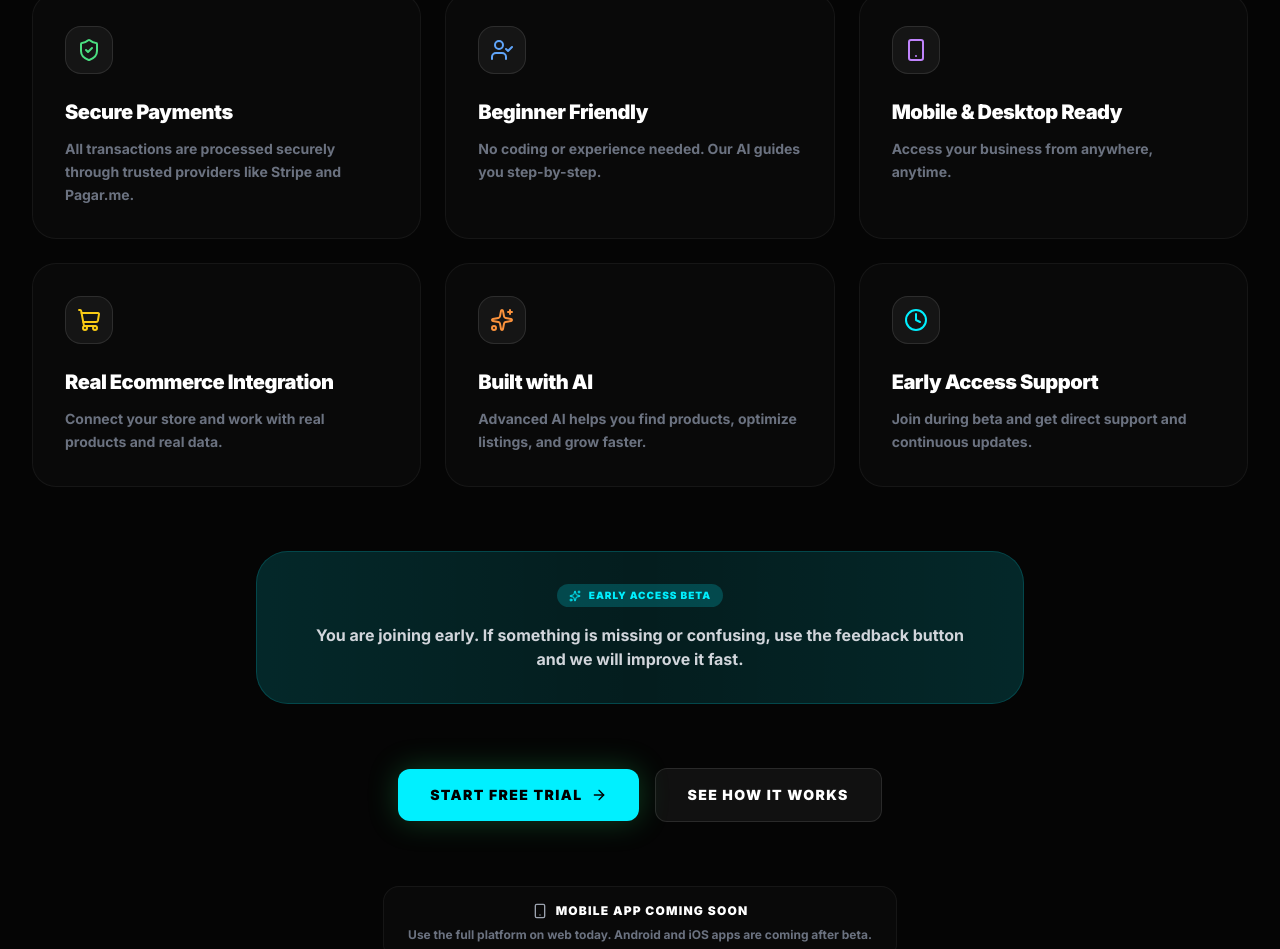
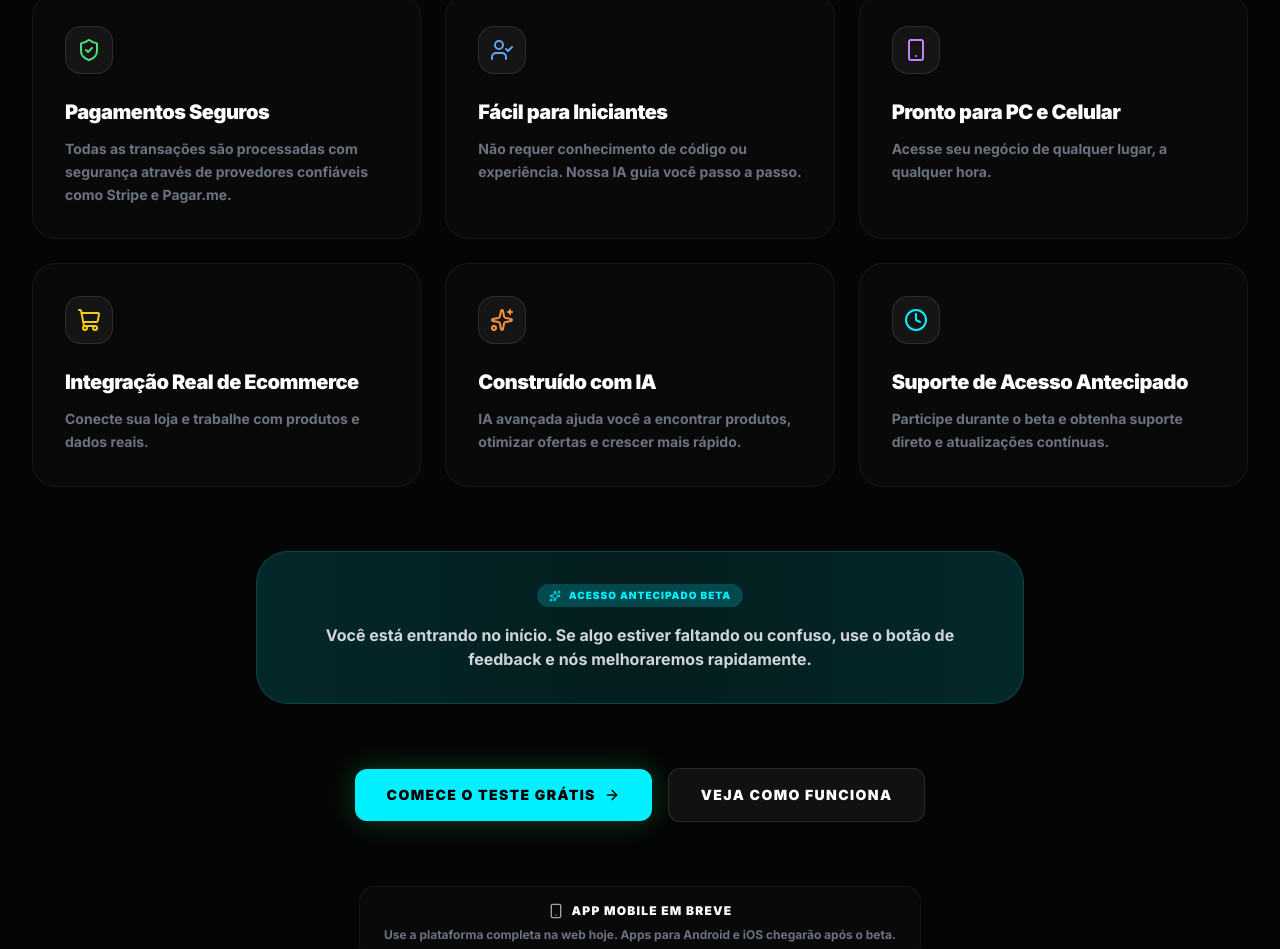
Before and after one commit to sanlaz16/ai-empire-builder, a Next.js app: page / in a window 1280 px wide. Shown: the part 1387-2336 px from the top of the page. Built offline with nearby package versions, Linux system fonts and the light colour scheme; no server answers.

Commit message:
chore: localize landing page components to PT-BR

```diff
--- a/src/components/FaqSection.tsx
+++ b/src/components/FaqSection.tsx
@@ -5,36 +5,36 @@ import { ChevronDown, MessageCircleQuestion } from 'lucide-react';
 
 const FAQS = [
     {
-        q: 'What is EmpireBuilder AI?',
-        a: 'EmpireBuilder AI is a platform that helps you create and grow an ecommerce store using artificial intelligence.'
+        q: 'O que é o EmpireBuilder IA?',
+        a: 'O EmpireBuilder IA é uma plataforma que ajuda você a criar e crescer uma loja de e-commerce usando inteligência artificial.'
     },
     {
-        q: 'Do I need experience with ecommerce?',
-        a: 'No. The platform is built for beginners and guides you through the process.'
+        q: 'Preciso de experiência com e-commerce?',
+        a: 'Não. A plataforma é desenvolvida para iniciantes e te orienta durante todo o processo.'
     },
     {
-        q: 'Do I need coding skills?',
-        a: 'No coding is required to use EmpireBuilder AI.'
+        q: 'Preciso saber programar?',
+        a: 'Nenhum conhecimento de código é necessário para usar o EmpireBuilder IA.'
     },
     {
-        q: 'How do products get into my store?',
-        a: 'You connect your ecommerce stack and import products, then EmpireBuilder helps you optimize and manage them.'
+        q: 'Como os produtos vão parar na minha loja?',
+        a: 'Você conecta sua plataforma de e-commerce e importa os produtos, e o EmpireBuilder te ajuda a otimizar e gerenciá-los.'
     },
     {
-        q: 'Do you offer a free trial?',
-        a: 'Yes. Users can start with a free trial before subscribing.'
+        q: 'Vocês oferecem teste grátis?',
+        a: 'Sim. Você pode começar com um teste gratuito antes de assinar.'
     },
     {
-        q: 'Can I use it on mobile?',
-        a: 'Yes. The platform works on mobile browsers, and mobile apps are planned after beta.'
+        q: 'Posso usar no celular?',
+        a: 'Sim. A plataforma funciona em navegadores móveis, e aplicativos para celular estão planejados após o beta.'
     },
     {
-        q: 'Is payment secure?',
-        a: 'Yes. Payments are processed through secure providers like Stripe and Pagar.me.'
+        q: 'O pagamento é seguro?',
+        a: 'Sim. Os pagamentos são processados através de provedores seguros como Stripe e Pagar.me.'
     },
     {
-        q: 'Is this only for dropshipping?',
-        a: 'No. It is built for ecommerce store creation and optimization, especially helpful for beginners and product-based businesses.'
+        q: 'Isso é apenas para dropshipping?',
+        a: 'Não. É construído para criação e otimização de e-commerce em geral, sendo especialmente útil para iniciantes e negócios de produtos físicos.'
     },
 ];
 
@@ -49,10 +49,10 @@ export function FaqSection() {
                         <MessageCircleQuestion className="w-6 h-6 text-primary" />
                     </div>
                     <h2 className="text-4xl font-black text-white tracking-tighter sm:text-5xl mb-4 uppercase">
-                        Frequently Asked Questions
+                        Perguntas Frequentes
                     </h2>
                     <p className="text-gray-500 font-bold">
-                        Everything you need to know about the product and billing.
+                        Tudo que você precisa saber sobre o produto e faturamento.
                     </p>
                 </div>
 
--- a/src/components/TrustSection.tsx
+++ b/src/components/TrustSection.tsx
@@ -5,33 +5,33 @@ import { ShieldCheck, Sparkles, Smartphone, ShoppingCart, UserCheck, Clock, Arro
 const TRUST_POINTS = [
     {
         icon: <ShieldCheck className="w-6 h-6 text-green-400" />,
-        title: "Secure Payments",
-        description: "All transactions are processed securely through trusted providers like Stripe and Pagar.me."
+        title: "Pagamentos Seguros",
+        description: "Todas as transações são processadas com segurança através de provedores confiáveis como Stripe e Pagar.me."
     },
     {
         icon: <UserCheck className="w-6 h-6 text-blue-400" />,
-        title: "Beginner Friendly",
-        description: "No coding or experience needed. Our AI guides you step-by-step."
+        title: "Fácil para Iniciantes",
+        description: "Não requer conhecimento de código ou experiência. Nossa IA guia você passo a passo."
     },
     {
         icon: <Smartphone className="w-6 h-6 text-purple-400" />,
-        title: "Mobile & Desktop Ready",
-        description: "Access your business from anywhere, anytime."
+        title: "Pronto para PC e Celular",
+        description: "Acesse seu negócio de qualquer lugar, a qualquer hora."
     },
     {
         icon: <ShoppingCart className="w-6 h-6 text-yellow-400" />,
-        title: "Real Ecommerce Integration",
-        description: "Connect your store and work with real products and real data."
+        title: "Integração Real de Ecommerce",
+        description: "Conecte sua loja e trabalhe com produtos e dados reais."
     },
     {
         icon: <Sparkles className="w-6 h-6 text-orange-400" />,
-        title: "Built with AI",
-        description: "Advanced AI helps you find products, optimize listings, and grow faster."
+        title: "Construído com IA",
+        description: "IA avançada ajuda você a encontrar produtos, otimizar ofertas e crescer mais rápido."
     },
     {
         icon: <Clock className="w-6 h-6 text-primary" />,
-        title: "Early Access Support",
-        description: "Join during beta and get direct support and continuous updates."
+        title: "Suporte de Acesso Antecipado",
+        description: "Participe durante o beta e obtenha suporte direto e atualizações contínuas."
     }
 ];
 
@@ -43,10 +43,10 @@ export function TrustSection() {
             <div className="max-w-7xl mx-auto px-6 lg:px-8 relative z-10">
                 <div className="text-center max-w-2xl mx-auto mb-16">
                     <h2 className="text-4xl font-black text-white tracking-tighter sm:text-5xl mb-6">
-                        Build your store with <span className="text-transparent bg-clip-text bg-gradient-to-r from-primary to-green-600">confidence</span>
+                        Construa sua loja com <span className="text-transparent bg-clip-text bg-gradient-to-r from-primary to-green-600">confiança</span>
                     </h2>
                     <p className="text-lg text-gray-400 font-bold">
-                        EmpireBuilder AI helps you launch faster with secure payments, guided onboarding, and real ecommerce tools.
+                        EmpireBuilder IA ajuda você a lançar mais rápido com pagamentos seguros, integração guiada e ferramentas reais de ecommerce.
                     </p>
                 </div>
 
@@ -69,10 +69,10 @@ export function TrustSection() {
                     <div className="absolute inset-0 bg-gradient-to-r from-primary/5 via-transparent to-primary/5" />
                     <div className="relative z-10">
                         <div className="inline-flex items-center gap-2 px-3 py-1 rounded-full bg-primary/20 text-primary font-black uppercase tracking-widest text-[10px] mb-4">
-                            <Sparkles className="w-3 h-3" /> Early Access Beta
+                            <Sparkles className="w-3 h-3" /> Acesso Antecipado Beta
                         </div>
                         <p className="text-gray-300 font-bold max-w-2xl mx-auto">
-                            You are joining early. If something is missing or confusing, use the feedback button and we will improve it fast.
+                            Você está entrando no início. Se algo estiver faltando ou confuso, use o botão de feedback e nós melhoraremos rapidamente.
                         </p>
                     </div>
                 </div>
@@ -81,26 +81,26 @@ export function TrustSection() {
                     <button
                         onClick={() => document.getElementById('pricing')?.scrollIntoView({ behavior: 'smooth' })}
                         className="w-full sm:w-auto px-8 py-4 rounded-xl bg-primary text-black font-black uppercase tracking-widest text-sm hover:scale-105 transition-all shadow-[0_0_30px_rgba(34,197,94,0.3)] flex items-center justify-center gap-2"
-                        aria-label="Start Free Trial"
+                        aria-label="Comece o Teste Grátis"
                     >
-                        Start Free Trial <ArrowRight className="w-4 h-4" />
+                        Comece o Teste Grátis <ArrowRight className="w-4 h-4" />
                     </button>
                     <button
                         onClick={() => document.getElementById('features')?.scrollIntoView({ behavior: 'smooth' })}
                         className="w-full sm:w-auto px-8 py-4 rounded-xl bg-white/5 border border-white/10 text-white font-black uppercase tracking-widest text-sm hover:bg-white/10 transition-all text-center"
-                        aria-label="See How It Works"
+                        aria-label="Veja Como Funciona"
                     >
-                        See How It Works
+                        Veja Como Funciona
                     </button>
                 </div>
 
                 <div className="text-center">
                     <div className="inline-flex flex-col items-center justify-center px-6 py-4 rounded-2xl bg-white/[0.02] border border-white/5">
                         <div className="flex items-center gap-2 text-white font-black uppercase tracking-widest text-xs mb-2">
-                            <Smartphone className="w-4 h-4 text-gray-400" /> Mobile App Coming Soon
+                            <Smartphone className="w-4 h-4 text-gray-400" /> App Mobile em Breve
                         </div>
                         <p className="text-gray-500 font-bold text-xs">
-                            Use the full platform on web today. Android and iOS apps are coming after beta.
+                            Use a plataforma completa na web hoje. Apps para Android e iOS chegarão após o beta.
                         </p>
                     </div>
                 </div>
```
